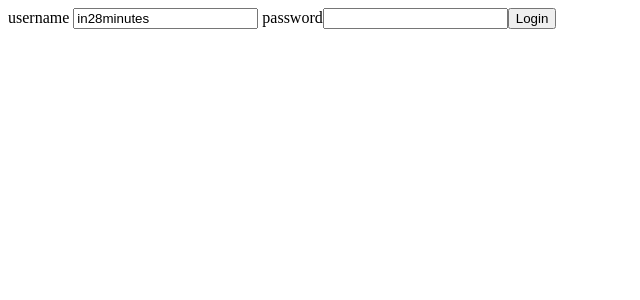
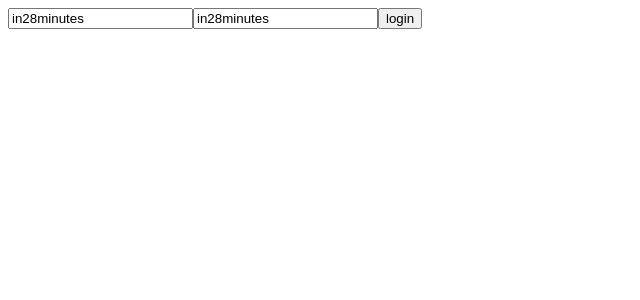
Before and after one commit to HichemRtibi/TodoFront, an Angular app: page / in a window 1280 px wide. Shown: the top 300 px of the page, without its empty margins (0-640 px from the left). Built offline with nearby package versions, Linux system fonts and the light colour scheme.

Commit message:
authentification example

```diff
--- a/src/app/login/login.component.html
+++ b/src/app/login/login.component.html
@@ -1,3 +1,10 @@
-username <input type="text" name="username" [(ngModel)]="username">
-password<input type="password" name="password" >
-<button (click)="HandleLogin()">Login</button>
+
+<div>
+  <input type="text" [(ngModel)]="username">
+  <input type="text" [(ngModel)]="password">
+  <button (click)="HandleLogin()">login</button>
+</div>
+
+
+
+<div *ngIf="IvalidLogin">{{ErrorMessage}}</div>
--- a/src/app/login/login.component.ts
+++ b/src/app/login/login.component.ts
@@ -8,13 +8,20 @@ import { Component, OnInit } from '@angular/core';
 export class LoginComponent implements OnInit {
   username='in28minutes';
   password:string='in28minutes'
+  IvalidLogin=false;
+
+  ErrorMessage='Invalid Username and Password';
 
   constructor() { }
 
   ngOnInit() {
   }
-  HandleLogin(){
-    console.log(this.username);
+  HandleLogin() {
+    if(this.username==='hichem'&& this.password==='rtibi'){
+      this.IvalidLogin=false;
+    }else {
+      this.IvalidLogin=true;
+    }
 
   }
 }
```
